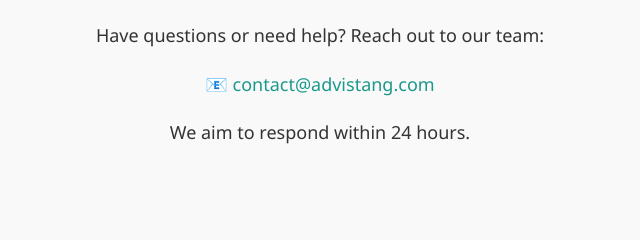
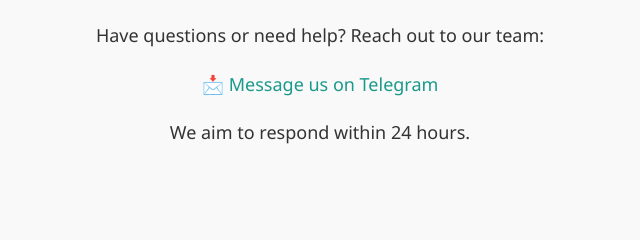
Before and after one commit to WEB-213/AdVista-NG, a plain HTML site: page contact.html in a window 1280 px wide. Shown: the part 454-694 px from the top of the page, 320-960 px from the left. Drawn offline with Linux system fonts and the light colour scheme.

Commit message:
Update contact.html

```diff
--- a/contact.html
+++ b/contact.html
@@ -89,8 +89,11 @@
     <p>
       Have questions or need help? Reach out to our team:
     </p>
-    <p style="font-size: 18px; color: #1b998b;">
-      📧 contact@advistang.com
+    <p style="font-size: 18px;">
+  📩 <a href="https://t.me/AdVistaNG" style="color: #1b998b; text-decoration: none;" target="_blank">
+    Message us on Telegram
+  </a>
+</p>
     </p>
     <p>
       We aim to respond within 24 hours.
```
